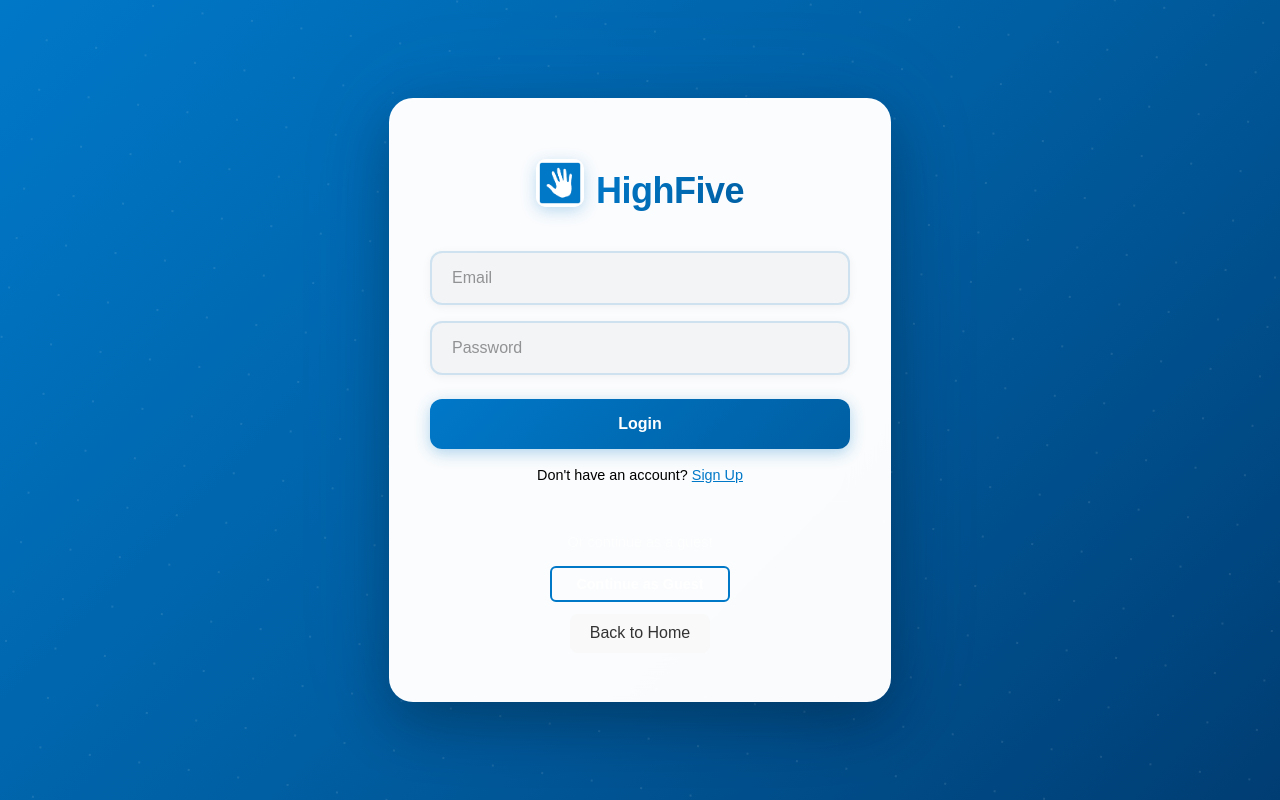
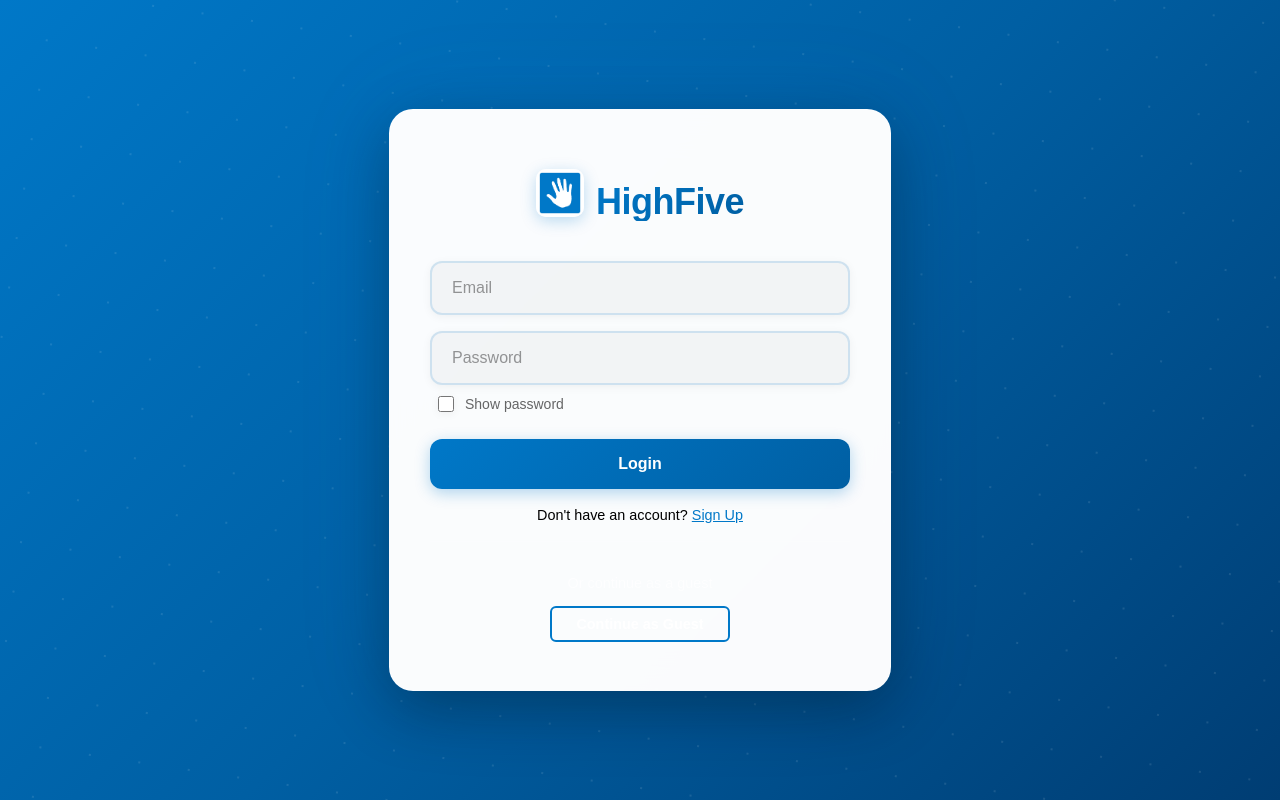
Before and after one commit to sanjugowda216/FiveAI, a React (Vite) app in the folder frontend/: page /login in a window 1280 px wide. Built offline with nearby package versions, Linux system fonts and the light colour scheme; no server answers.

Commit message:
Fix login page: remove white outline, fix input background, add show password checkbox, remove back to home button

```diff
--- a/frontend/src/App.css
+++ b/frontend/src/App.css
@@ -97,8 +97,7 @@ html, body, #root {
   max-width: 90%;
   box-shadow:
     0 20px 60px rgba(0, 0, 0, 0.3),
-    0 0 100px rgba(0, 120, 200, 0.1),
-    inset 0 1px 0 rgba(255, 255, 255, 0.6);
+    0 0 100px rgba(0, 120, 200, 0.1);
   text-align: center;
   transition: all 0.3s ease;
   border: 1px solid rgba(255, 255, 255, 0.2);
@@ -162,11 +161,10 @@ html, body, #root {
 .form input:focus {
   outline: none;
   border-color: #0078C8;
-  background-color: rgba(255, 255, 255, 1);
+  background-color: rgba(0, 0, 0, 0.03);
   box-shadow:
     0 0 0 4px rgba(0, 120, 200, 0.1),
-    0 4px 20px rgba(0, 120, 200, 0.2),
-    inset 0 0 0 1px rgba(255, 255, 255, 1);
+    0 4px 20px rgba(0, 120, 200, 0.2);
 }
 
 .form button {
--- a/frontend/src/App.jsx
+++ b/frontend/src/App.jsx
@@ -374,8 +374,7 @@ function AppContent() {
                       cursor: "pointer",
                       fontWeight: 600,
                       fontSize: "0.9rem",
-                      transition: "all 0.2s ease",
-                      marginBottom: "0.75rem"
+                      transition: "all 0.2s ease"
                     }}
                     onMouseEnter={(e) => {
                       e.target.style.background = "#0078C8";
@@ -387,13 +386,6 @@ function AppContent() {
                     }}
                   >
                     Continue as Guest
-                  </button>
-                  <br />
-                  <button
-                    onClick={() => navigate("/")}
-                    className="text-blue-600 hover:text-blue-800 text-sm underline bg-transparent border-none cursor-pointer"
-                  >
-                    Back to Home
                   </button>
                 </div>
               </div>
--- a/frontend/src/components/Login.jsx
+++ b/frontend/src/components/Login.jsx
@@ -12,6 +12,7 @@ export default function Login({ onLoginSuccess }) {
   const [email, setEmail] = useState("");
   const [password, setPassword] = useState("");
   const [msg, setMsg] = useState("");
+  const [showPassword, setShowPassword] = useState(false);
 
   const normalizeSelectedCourse = (raw) => {
     if (!raw) return null;
@@ -139,13 +140,37 @@ export default function Login({ onLoginSuccess }) {
         onChange={(e) => setEmail(e.target.value)}
         required
       />
+      <div style={{ position: 'relative' }}>
         <input
-        type="password"
+          type={showPassword ? "text" : "password"}
           placeholder="Password"
           value={password}
           onChange={(e) => setPassword(e.target.value)}
           required
         />
+        <label style={{
+          display: 'flex',
+          alignItems: 'center',
+          gap: '0.5rem',
+          fontSize: '0.875rem',
+          color: 'rgba(0, 0, 0, 0.6)',
+          cursor: 'pointer',
+          marginTop: '0.5rem',
+          marginLeft: '0.25rem'
+        }}>
+          <input
+            type="checkbox"
+            checked={showPassword}
+            onChange={(e) => setShowPassword(e.target.checked)}
+            style={{
+              cursor: 'pointer',
+              width: '16px',
+              height: '16px'
+            }}
+          />
+          Show password
+        </label>
+      </div>
       <button type="submit">Login</button>
       {msg && <p className="msg">{msg}</p>}
     </form>
```
Lines whose indentation alone changed are shown as unchanged.
